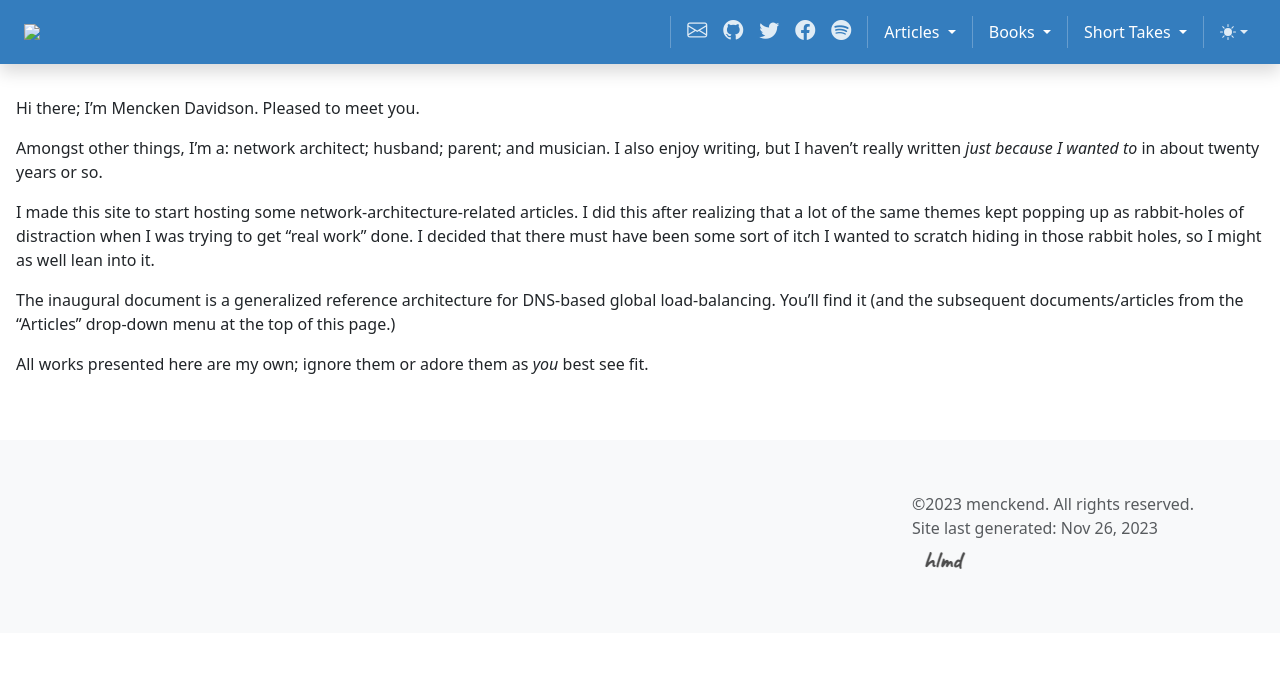
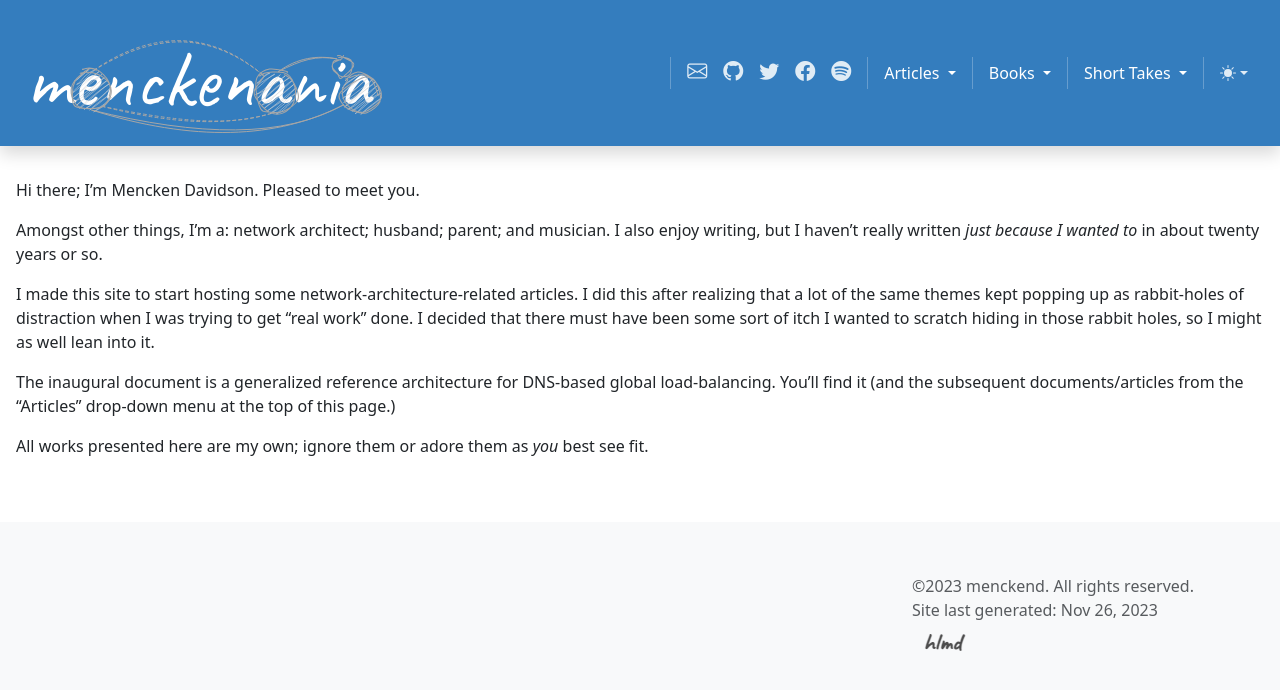
Before and after one commit to menckend/alpha, a Jekyll site: the page built from index.md, in a window 1280 px wide. Shown: the top 690 px of the page. Built offline with Jekyll 4.4.1, drawn with Linux system fonts in a browser that asks for light colours.

Commit message:
Update newtemplate-header.html

```diff
--- a/_includes/newtemplate-header.html
+++ b/_includes/newtemplate-header.html
@@ -12,7 +12,7 @@
       </button>
     </div>
 
-    <a class="navbar-brand p-0 me-0 me-lg-1 d-flex align-self-center" href="/alpha"  aria-label="Site icon, links to site's home page"><img class="d-flex align-self-center" src="image/menckenania-logo.drawio.svg" style="height= 40"></img>
+    <a class="navbar-brand p-0 me-0 me-lg-1 d-flex align-self-center" href="/alpha"  aria-label="Site icon, links to site's home page"><img class="d-flex align-self-center" src="images/menckenania-logo.drawio.svg" style="height= 40"></img>
 
 
 
```
